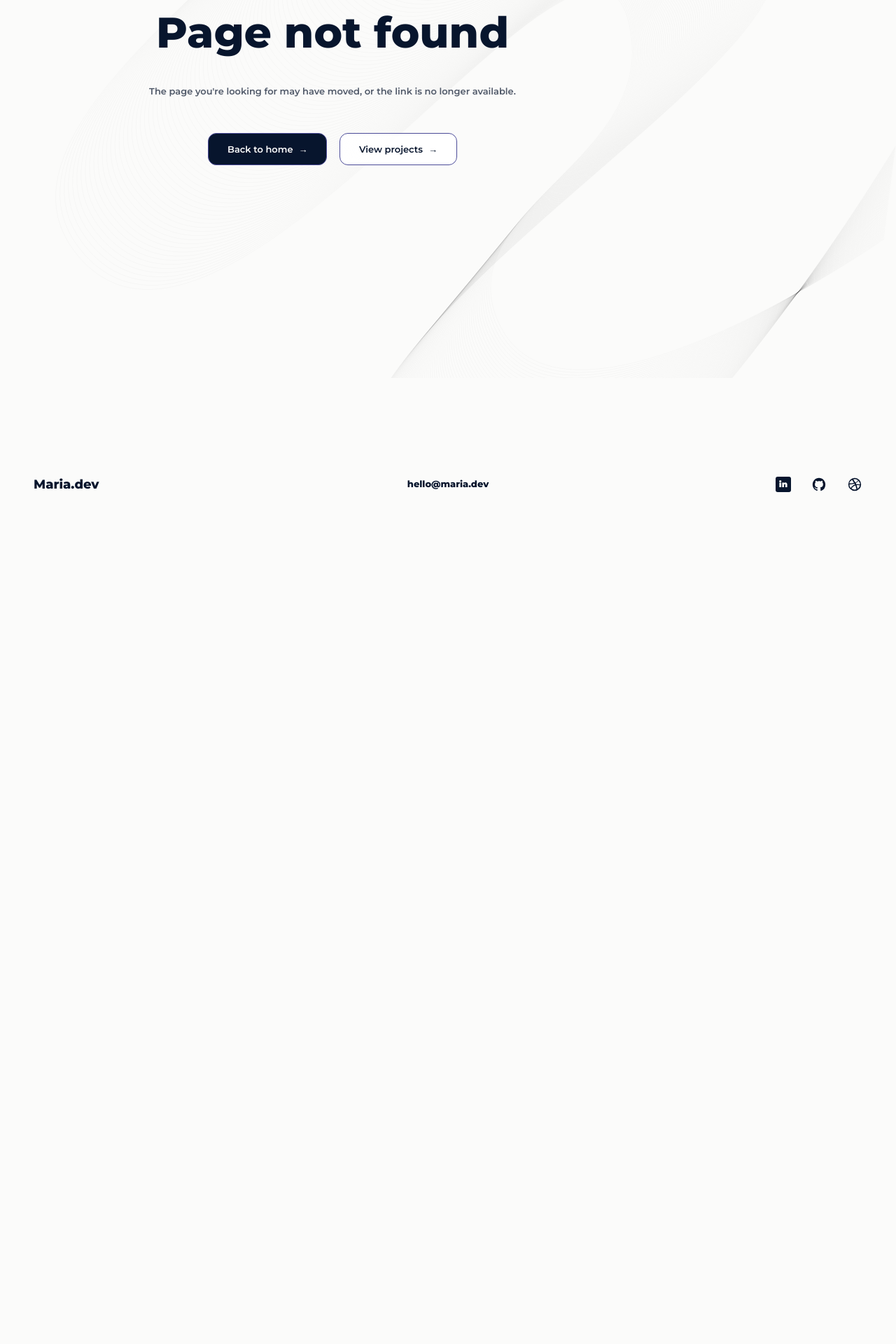
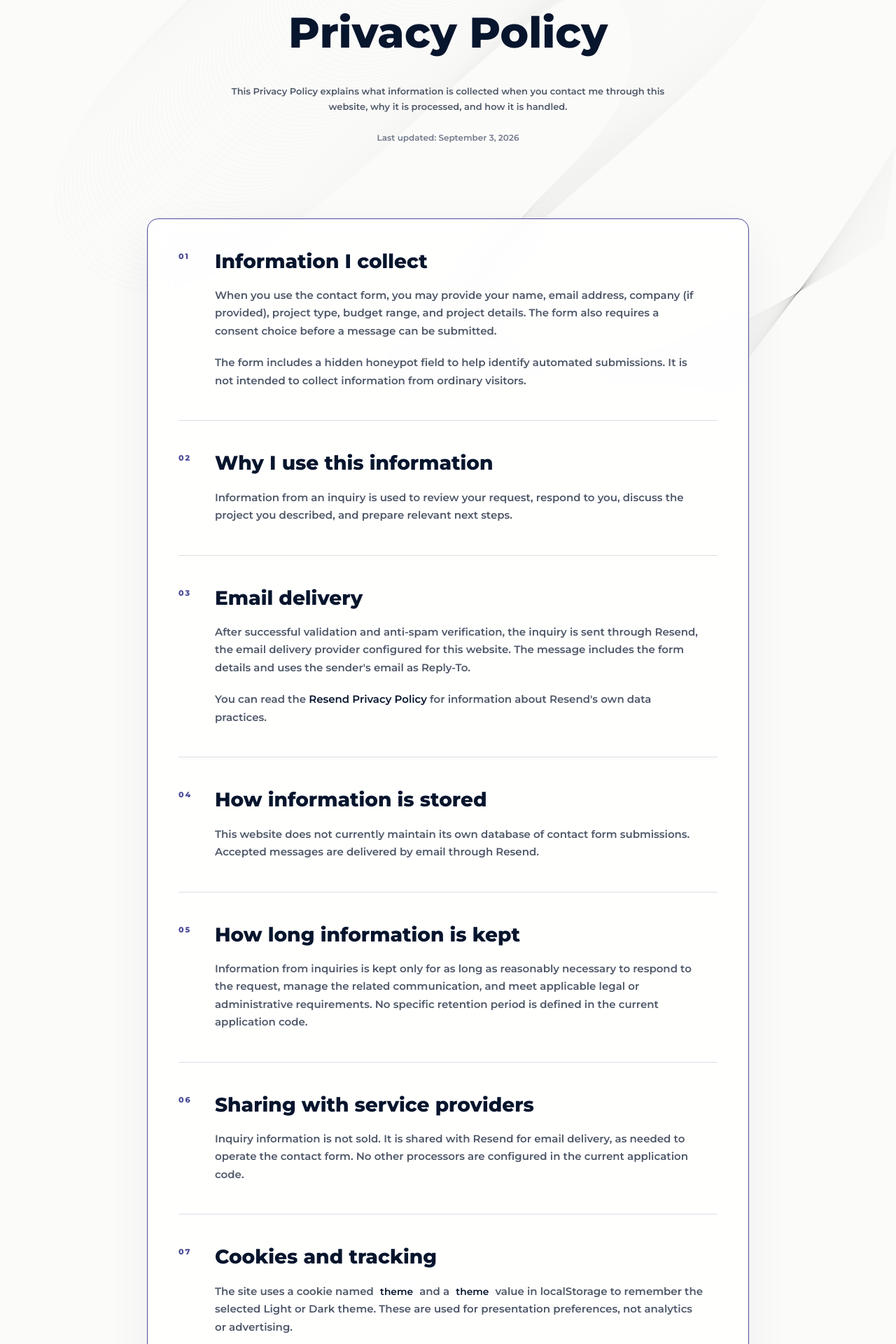
Before and after one commit to Mariam-sudo514/Developer-s-website-project, a Next.js app: page /privacy in a window 1280 px wide. Before the commit this address had no page. Shown: the part 260-2180 px from the top of the page at 70% size. Before the commit the page ends 1049 px from the top, so only its background shows below. Built offline with nearby package versions, Linux system fonts and the light colour scheme.

Commit message:
feat: add privacy page and update contact details

```diff
--- /dev/null
+++ b/src/app/privacy/PrivacyPage.module.css
@@ -0,0 +1,132 @@
+.privacyHero {
+	max-width: 780px;
+	margin: 0 auto;
+}
+
+.privacyHero h1 {
+	max-width: 780px;
+}
+
+.lastUpdated {
+	margin: 0;
+	color: var(--muted-soft);
+	font-size: 12px;
+	font-weight: 600;
+	line-height: 1.5;
+}
+
+.policy {
+	width: min(100%, 860px);
+	margin: 0 auto;
+	padding: 44px;
+	border: 1px solid var(--border);
+	border-radius: 16px;
+	background: var(--panel);
+	box-shadow: var(--shadow-soft);
+	backdrop-filter: blur(16px);
+}
+
+.policySection + .policySection {
+	margin-top: 44px;
+	padding-top: 44px;
+	border-top: 1px solid var(--border-soft);
+}
+
+.sectionHeading {
+	display: grid;
+	grid-template-columns: 36px minmax(0, 1fr);
+	gap: 16px;
+	align-items: start;
+}
+
+.sectionHeading > span {
+	padding-top: 4px;
+	color: var(--border);
+	font-size: 11px;
+	font-weight: 800;
+	letter-spacing: 2px;
+	line-height: 1;
+}
+
+.sectionHeading h2 {
+	margin: 0;
+	color: var(--text);
+	font-size: 28px;
+	font-weight: 800;
+	line-height: 1.15;
+	letter-spacing: 0;
+}
+
+.policySection p,
+.policySection li {
+	max-width: 700px;
+	margin: 20px 0 0 52px;
+	color: var(--muted);
+	font-size: 15px;
+	font-weight: 600;
+	line-height: 1.7;
+}
+
+.policySection a {
+	color: var(--text);
+	text-underline-offset: 3px;
+	transition: color 160ms ease;
+}
+
+.policySection a:hover {
+	color: var(--border);
+}
+
+.policySection code {
+	padding: 2px 5px;
+	border-radius: 5px;
+	background: var(--panel-solid);
+	color: var(--text);
+	font-family: inherit;
+	font-size: 0.92em;
+}
+
+@media (max-width: 736px) {
+	.policy {
+		padding: 28px 24px;
+	}
+
+	.policySection + .policySection {
+		margin-top: 34px;
+		padding-top: 34px;
+	}
+
+	.sectionHeading {
+		grid-template-columns: 30px minmax(0, 1fr);
+		gap: 12px;
+	}
+
+	.sectionHeading h2 {
+		font-size: 24px;
+	}
+
+	.policySection p,
+	.policySection li {
+		margin-left: 42px;
+		font-size: 14px;
+	}
+}
+
+@media (max-width: 448px) {
+	.policy {
+		padding: 24px 19px;
+	}
+
+	.policySection p,
+	.policySection li {
+		margin-left: 0;
+	}
+
+	.sectionHeading {
+		grid-template-columns: 28px minmax(0, 1fr);
+	}
+
+	.sectionHeading h2 {
+		font-size: 22px;
+	}
+}
--- /dev/null
+++ b/src/app/privacy/page.jsx
@@ -0,0 +1,163 @@
+import infoStyles from '@/components/InfoPages/InfoPages.module.css';
+import styles from './PrivacyPage.module.css';
+
+export const metadata = {
+	title: 'Privacy Policy | Maria.dev',
+	description: 'Privacy information for Maria.dev, including how contact form data is handled.',
+};
+
+const ExternalLink = ({ href, children }) => (
+	<a href={href} rel="noopener noreferrer" target="_blank">
+		{children}
+	</a>
+);
+
+const PrivacyPage = () => (
+	<div className={`${infoStyles.page} ${styles.privacyPage}`}>
+		<section className={`${infoStyles.hero} ${styles.privacyHero}`}>
+			<p className={infoStyles.label}>PRIVACY</p>
+			<h1>Privacy Policy</h1>
+			<p className={infoStyles.lead}>
+				This Privacy Policy explains what information is collected when you contact me
+				through this website, why it is processed, and how it is handled.
+			</p>
+			<p className={styles.lastUpdated}>Last updated: September 3, 2026</p>
+		</section>
+
+		<article className={styles.policy}>
+			<section className={styles.policySection}>
+				<div className={styles.sectionHeading}>
+					<span>01</span>
+					<h2>Information I collect</h2>
+				</div>
+				<p>
+					When you use the contact form, you may provide your name, email address, company
+					(if provided), project type, budget range, and project details. The form also
+					requires a consent choice before a message can be submitted.
+				</p>
+				<p>
+					The form includes a hidden honeypot field to help identify automated submissions.
+					It is not intended to collect information from ordinary visitors.
+				</p>
+			</section>
+
+			<section className={styles.policySection}>
+				<div className={styles.sectionHeading}>
+					<span>02</span>
+					<h2>Why I use this information</h2>
+				</div>
+				<p>
+					Information from an inquiry is used to review your request, respond to you,
+					discuss the project you described, and prepare relevant next steps.
+				</p>
+			</section>
+
+			<section className={styles.policySection}>
+				<div className={styles.sectionHeading}>
+					<span>03</span>
+					<h2>Email delivery</h2>
+				</div>
+				<p>
+					After successful validation and anti-spam verification, the inquiry is sent
+					through Resend, the email delivery provider configured for this website. The
+					message includes the form details and uses the sender&apos;s email as Reply-To.
+				</p>
+				<p>
+					You can read the{' '}
+					<ExternalLink href="https://resend.com/legal/privacy-policy">
+						Resend Privacy Policy
+					</ExternalLink>{' '}
+					for information about Resend&apos;s own data practices.
+				</p>
+			</section>
+
+			<section className={styles.policySection}>
+				<div className={styles.sectionHeading}>
+					<span>04</span>
+					<h2>How information is stored</h2>
+				</div>
+				<p>
+					This website does not currently maintain its own database of contact form
+					submissions. Accepted messages are delivered by email through Resend.
+				</p>
+			</section>
+
+			<section className={styles.policySection}>
+				<div className={styles.sectionHeading}>
+					<span>05</span>
+					<h2>How long information is kept</h2>
+				</div>
+				<p>
+					Information from inquiries is kept only for as long as reasonably necessary to
+					respond to the request, manage the related communication, and meet applicable
+					legal or administrative requirements. No specific retention period is defined
+					in the current application code.
+				</p>
+			</section>
+
+			<section className={styles.policySection}>
+				<div className={styles.sectionHeading}>
+					<span>06</span>
+					<h2>Sharing with service providers</h2>
+				</div>
+				<p>
+					Inquiry information is not sold. It is shared with Resend for email delivery,
+					as needed to operate the contact form. No other processors are configured in
+					the current application code.
+				</p>
+			</section>
+
+			<section className={styles.policySection}>
+				<div className={styles.sectionHeading}>
+					<span>07</span>
+					<h2>Cookies and tracking</h2>
+				</div>
+				<p>
+					The site uses a cookie named <code>theme</code> and a <code>theme</code> value in
+					localStorage to remember the selected Light or Dark theme. These are used for
+					presentation preferences, not analytics or advertising.
+				</p>
+				<p>
+					No analytics scripts, advertising scripts, or marketing tracking cookies are
+					configured in the current project.
+				</p>
+			</section>
+
+			<section className={styles.policySection}>
+				<div className={styles.sectionHeading}>
+					<span>08</span>
+					<h2>Your choices and rights</h2>
+				</div>
+				<p>
+					For questions about information you submitted, or to ask about access,
+					correction, or deletion, contact me using the address below. Requests may need
+					to be verified and are handled subject to applicable requirements.
+				</p>
+			</section>
+
+			<section className={styles.policySection}>
+				<div className={styles.sectionHeading}>
+					<span>09</span>
+					<h2>Contact</h2>
+				</div>
+				<p>
+					For privacy-related questions, contact:{' '}
+					<a href="mailto:maria.dev.contact@gmail.com">maria.dev.contact@gmail.com</a>
+				</p>
+			</section>
+
+			<section className={styles.policySection}>
+				<div className={styles.sectionHeading}>
+					<span>10</span>
+					<h2>Changes to this policy</h2>
+				</div>
+				<p>
+					If the way this website handles information changes, this page will be updated
+					and its “Last updated” date will be changed accordingly.
+				</p>
+			</section>
+		</article>
+	</div>
+);
+
+export default PrivacyPage;
--- a/src/components/Footer/Footer.jsx
+++ b/src/components/Footer/Footer.jsx
@@ -7,8 +7,8 @@ const Footer = () => {
 			<Link className={styles.logo} href="/">
 				Maria.dev
 			</Link>
-			<a className={styles.email} href="mailto:hello@maria.dev">
-				hello@maria.dev
+			<a className={styles.email} href="mailto:maria.dev.contact@gmail.com">
+				maria.dev.contact@gmail.com
 			</a>
 			<nav className={styles.socials} aria-label="Social links">
 				<a href="#" aria-label="LinkedIn">
```
